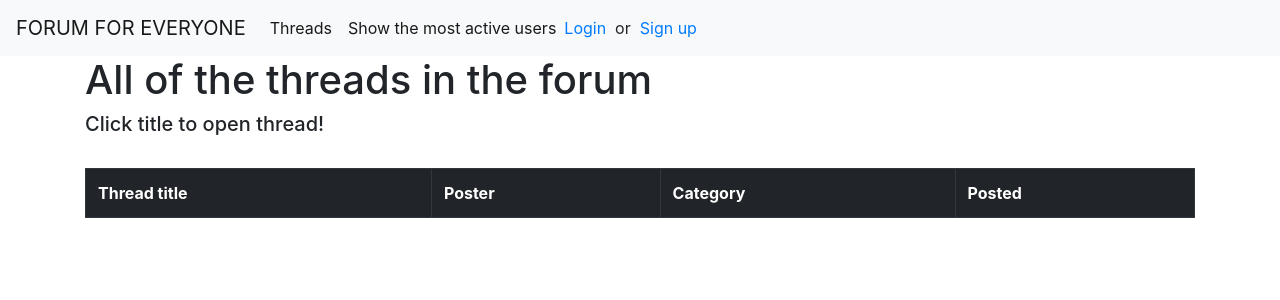
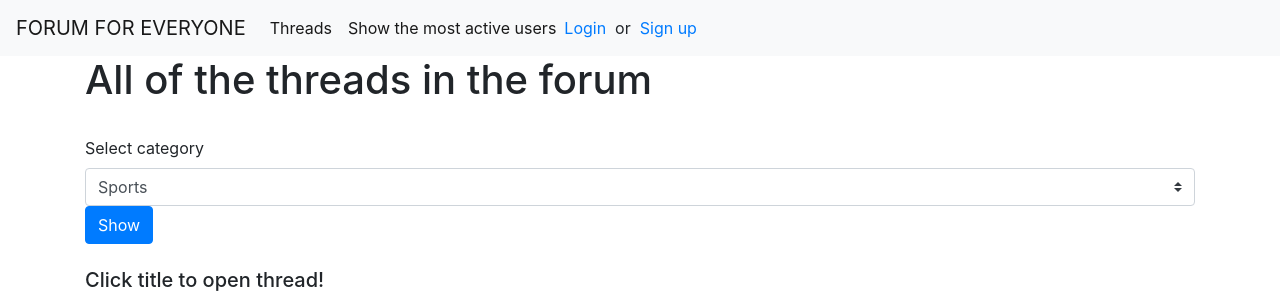
Before and after one commit to lehtoneo/keskustelufoorumi, a Flask app: page /threads in a window 1280 px wide. Shown: the top 300 px of the page. Run offline with Flask 2, Linux system fonts and the light colour scheme; data comes from the database, SQL or seed files in the repository; data that the repository does not hold is empty; some libraries are stand-ins or nearby versions.

Commit message:
adding functionality to list threads with category

```diff
--- a/application/templates/threads/list.html
+++ b/application/templates/threads/list.html
@@ -3,11 +3,21 @@
 {% block content %}
   <div class="page header">
     <h1>All of the threads in the forum </h1>
-    <h5>Click title to open thread!</h5>
+
     <br>
+
+  </div>
+  <form method="POST" action="{{ url_for('threads_with_category') }}">
+  <div class="form-group">
+    <label> Select category</label>
+    {{ categoryform.categories(class="custom-select") }}
+
+    <button type="submit" class="btn btn-primary mb-2">Show</button>
   </div>
 
 
+  </form>
+  <h5>Click title to open thread!</h5>
   <table class="table table-bordered table-dark">
     <tr>
       <th>Thread title</th>
--- a/application/threads/forms.py
+++ b/application/threads/forms.py
@@ -1,6 +1,5 @@
 from flask_wtf import FlaskForm
-from wtforms import StringField, validators, TextAreaField, SelectField
-from application.categories.models import Category
+from wtforms import StringField, validators, TextAreaField
 
 
 class NewThreadForm(FlaskForm):
--- a/application/threads/models.py
+++ b/application/threads/models.py
@@ -19,11 +19,20 @@ class Thread(db.Model):
         self.title = title
 
     @staticmethod
-    def connect_threads_and_categories():
-        stmt = text('SELECT thread.title AS title, thread."user_id" AS "user_id", thread.posted AS posted, category.name AS category, "user".username AS username, thread.id AS id FROM Thread'
-                     ' INNER JOIN Thread__Category ON (thread.id = thread__category.thread_id)'
-                     ' INNER JOIN Category ON (category.id = thread__category.category_id)'
-                     ' INNER JOIN "user" On (thread."user_id" = "user".id);')
+    def connect_threads_and_categories(category_id):
+        if category_id is None:
+            stmt = text('SELECT thread.title AS title, thread."user_id" AS "user_id", thread.posted AS posted, category.name AS category, "user".username AS username, thread.id AS id FROM Thread'
+                        ' INNER JOIN Thread__Category ON (thread.id = thread__category.thread_id)'
+                        ' INNER JOIN Category ON (category.id = thread__category.category_id)'
+                        ' INNER JOIN "user" On (thread."user_id" = "user".id);')
+        else:
+            stmt = text('SELECT thread.title AS title, thread."user_id" AS "user_id", thread.posted AS posted, category.name AS category, "user".username AS username, thread.id AS id FROM Thread'
+                        ' INNER JOIN Thread__Category ON (thread.id = thread__category.thread_id)'
+                        ' INNER JOIN Category ON (category.id = thread__category.category_id)'
+                        ' INNER JOIN "user" On (thread."user_id" = "user".id)'
+                        ' WHERE (category.id = :idcategory);').params(idcategory=category_id)
+
+
 
         res = db.engine.execute(stmt)
 
@@ -34,6 +43,9 @@ class Thread(db.Model):
 
         return table
 
+
+
+
 class Thread_Category(db.Model):
     id = db.Column(db.Integer, primary_key=True)
     thread_id = db.Column(db.Integer, db.ForeignKey('thread.id'), nullable=False)
--- a/application/threads/views.py
+++ b/application/threads/views.py
@@ -14,8 +14,17 @@ from application.threads.forms import EditThreadTitleForm, EditThreadDescription
 
 @app.route("/threads", methods=["GET"])
 def threads_index():
+    categoryform = CategoryForm(None)
+    return render_template("threads/list.html", threads = Thread.connect_threads_and_categories(None), categoryform = categoryform)
 
-    return render_template("threads/list.html", threads = Thread.connect_threads_and_categories())
+@app.route("/threads/category", methods=["POST"])
+def threads_with_category():
+    categoryform = CategoryForm(request.form)
+    return open_threads_with_category(categoryform.categories.data)
+
+@app.route("/threads/<category_id>", methods=["GET"])
+def open_threads_with_category(category_id):
+    return render_template("threads/list.html", threads = Thread.connect_threads_and_categories(category_id), categoryform = CategoryForm(None))
 
 @app.route("/threads/read/<thread_id>", methods=["POST"])
 @login_required
@@ -66,7 +75,7 @@ def threads_confirm_title_edit(thread_id):
 
 
     thread.title = titleform.title.data
-    thread.modified = datetime.now().replace(microsecond=0).replace(second=0)
+    thread.modified = datetime.now().replace(microsecond=0)
     db.session().commit()
 
     return threads_open(thread_id)
@@ -111,7 +120,7 @@ def comment_delete(comment_id):
 @app.route("/threads/new")
 @login_required
 def threads_form():
-    categoryform = CategoryForm()
+    categoryform = CategoryForm(None)
     return render_template("threads/new.html", threadform = NewThreadForm(), categoryform = categoryform)
 
 
@@ -122,13 +131,14 @@ def threads_create():
     threadform = NewThreadForm(request.form)
     categoryform = CategoryForm(request.form)
 
+
+
     if not threadform.validate():
         return render_template("threads/new.html", threadform = threadform, categoryform = categoryform)
 
     thread = Thread(threadform.title.data)
     thread.user_id = current_user.id
     thread.description = threadform.description.data
-
     if categoryform.categories.data == 'other':
 
         if not categoryform.validate():
```
